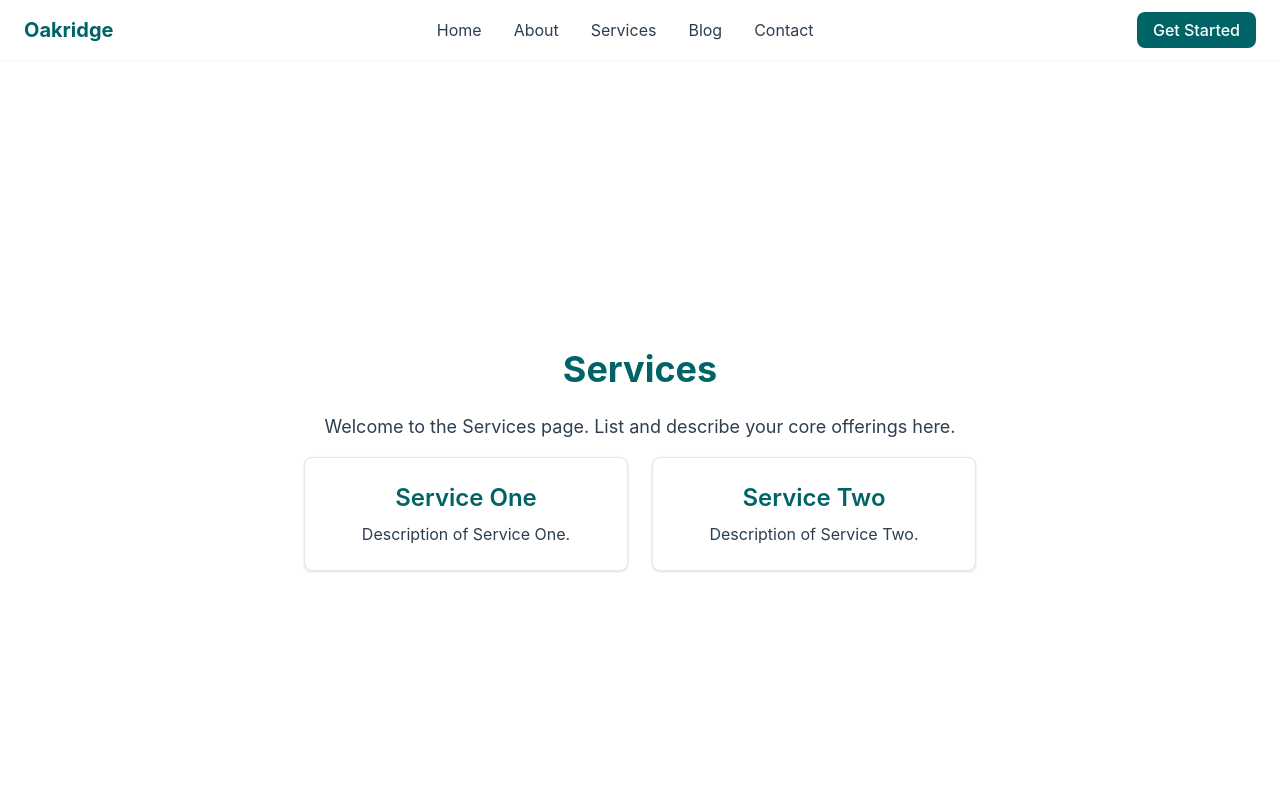
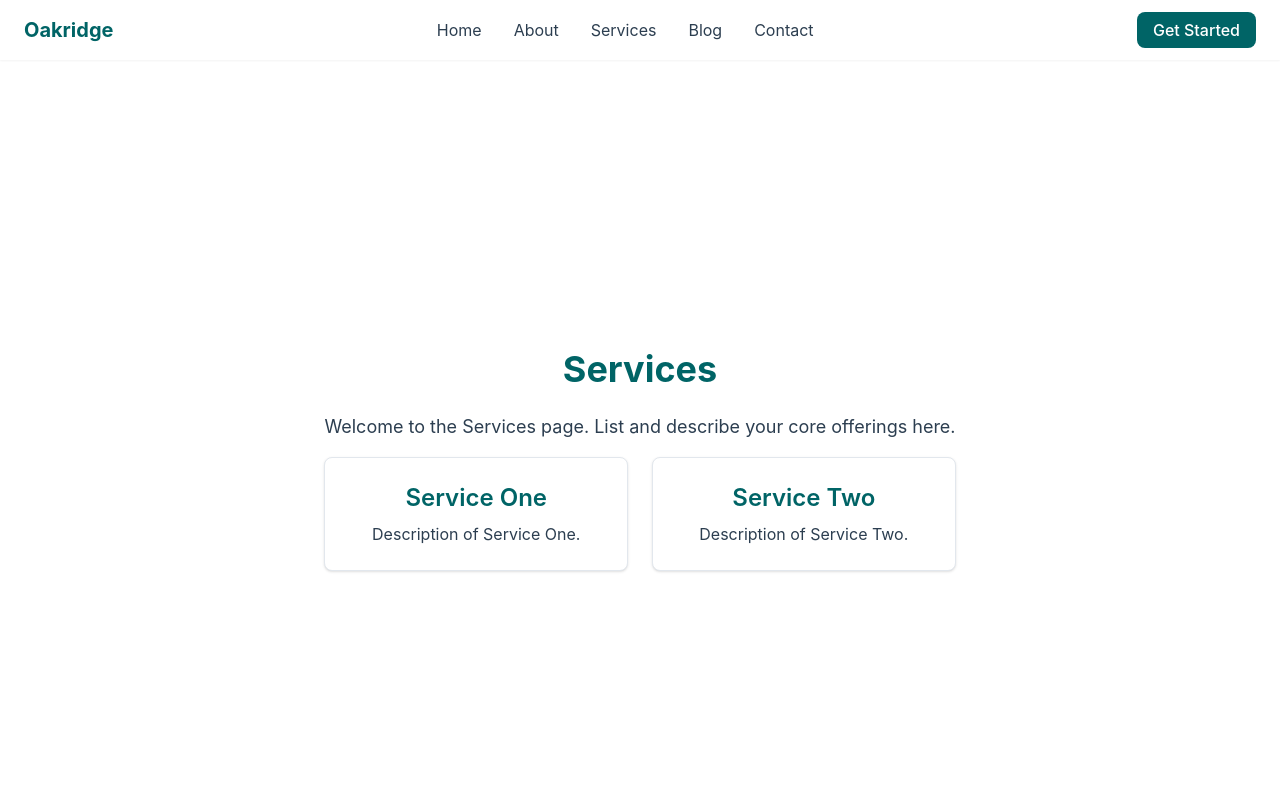
Before and after one commit to Pilgrim360/Oakridge, a Next.js app in the folder my-app/: page /our-services in a window 1280 px wide. Shown: the top 800 px of the page. Built offline with nearby package versions, Linux system fonts and the light colour scheme.

Commit message:
Update blog pages, layout, and services; add SectionWrapper component

```diff
--- a/my-app/src/app/blog/[slug]/page.tsx
+++ b/my-app/src/app/blog/[slug]/page.tsx
@@ -1,4 +1,5 @@
 import { getPost } from '../../../lib/posts';
+import SectionWrapper from '../../../components/SectionWrapper';
 
 export default async function PostPage({ params }: { params: { slug: string } }) {
   const { slug } = await params;
@@ -9,13 +10,13 @@ export default async function PostPage({ params }: { params: { slug: string } })
   }
 
   return (
-    <div className="container mx-auto px-4 py-8">
+    <SectionWrapper>
       <h1 className="text-4xl font-bold mb-4 text-brand-primary">{post.title}</h1>
       <p className="text-brand-slate mb-8">{post.date}</p>
       <div
         className="prose lg:prose-xl prose-headings:text-brand-primary prose-p:text-brand-charcoal prose-a:text-brand-primary"
         dangerouslySetInnerHTML={{ __html: post.content }}
       />
-    </div>
+    </SectionWrapper>
   );
 }
--- a/my-app/src/app/blog/page.tsx
+++ b/my-app/src/app/blog/page.tsx
@@ -1,17 +1,18 @@
 import { getPosts } from '../../lib/posts';
 import PostCard from '../../components/PostCard';
+import SectionWrapper from '../../components/SectionWrapper';
 
 export default async function BlogPage() {
   const posts = await getPosts();
 
   return (
-    <div className="container mx-auto px-4 py-8">
+    <SectionWrapper>
       <h1 className="text-4xl font-bold mb-8 text-brand-primary">Blog</h1>
       <div className="grid grid-cols-1 md:grid-cols-2 lg:grid-cols-3 gap-8">
         {posts.map((post) => (
           <PostCard key={post.slug} post={{ ...post, date: post.created_at }} />
         ))}
       </div>
-    </div>
+    </SectionWrapper>
   );
 }
--- a/my-app/src/app/layout.tsx
+++ b/my-app/src/app/layout.tsx
@@ -18,7 +18,7 @@ export default function RootLayout({
     <html lang="en">
       <body className="flex flex-col min-h-screen antialiased">
         <Header />
-        <main>{children}</main>
+        <main className="flex-1">{children}</main>
         <Footer />
       </body>
     </html>
--- a/my-app/src/app/our-services/page.tsx
+++ b/my-app/src/app/our-services/page.tsx
@@ -1,10 +1,11 @@
 import React from 'react';
+import SectionWrapper from '../../components/SectionWrapper';
 
 export default function Services() {
   return (
-    <main className="flex min-h-screen flex-col items-center justify-center p-8">
-      <h1 className="text-4xl font-bold mb-6 text-brand-primary">Services</h1>
-      <section className="max-w-2xl w-full text-center">
+    <main className="flex min-h-screen flex-col items-center justify-center">
+      <SectionWrapper containerClassName="max-w-2xl w-full text-center py-8">
+        <h1 className="text-4xl font-bold mb-6 text-brand-primary">Services</h1>
         <p className="text-lg mb-4 text-brand-charcoal">
           Welcome to the Services page. List and describe your core offerings here.
         </p>
@@ -19,7 +20,7 @@ export default function Services() {
             <p className="text-brand-charcoal">Description of Service Two.</p>
           </div>
         </div>
-      </section>
+      </SectionWrapper>
     </main>
   );
 }
--- /dev/null
+++ b/my-app/src/components/SectionWrapper.tsx
@@ -0,0 +1,21 @@
+import React from 'react';
+
+interface SectionWrapperProps {
+  children: React.ReactNode;
+  className?: string;
+  containerClassName?: string;
+}
+
+export default function SectionWrapper({
+  children,
+  className = "",
+  containerClassName = "container mx-auto px-4 py-8"
+}: SectionWrapperProps) {
+  return (
+    <section className={className}>
+      <div className={containerClassName}>
+        {children}
+      </div>
+    </section>
+  );
+}
```
